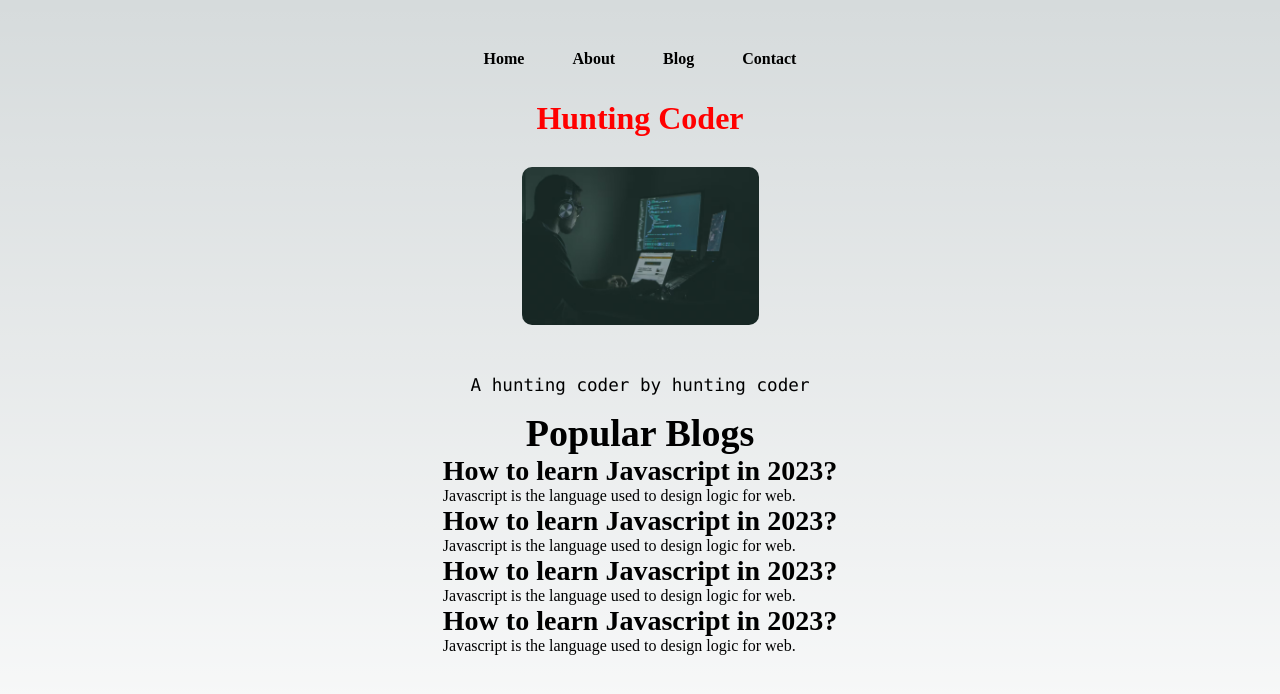
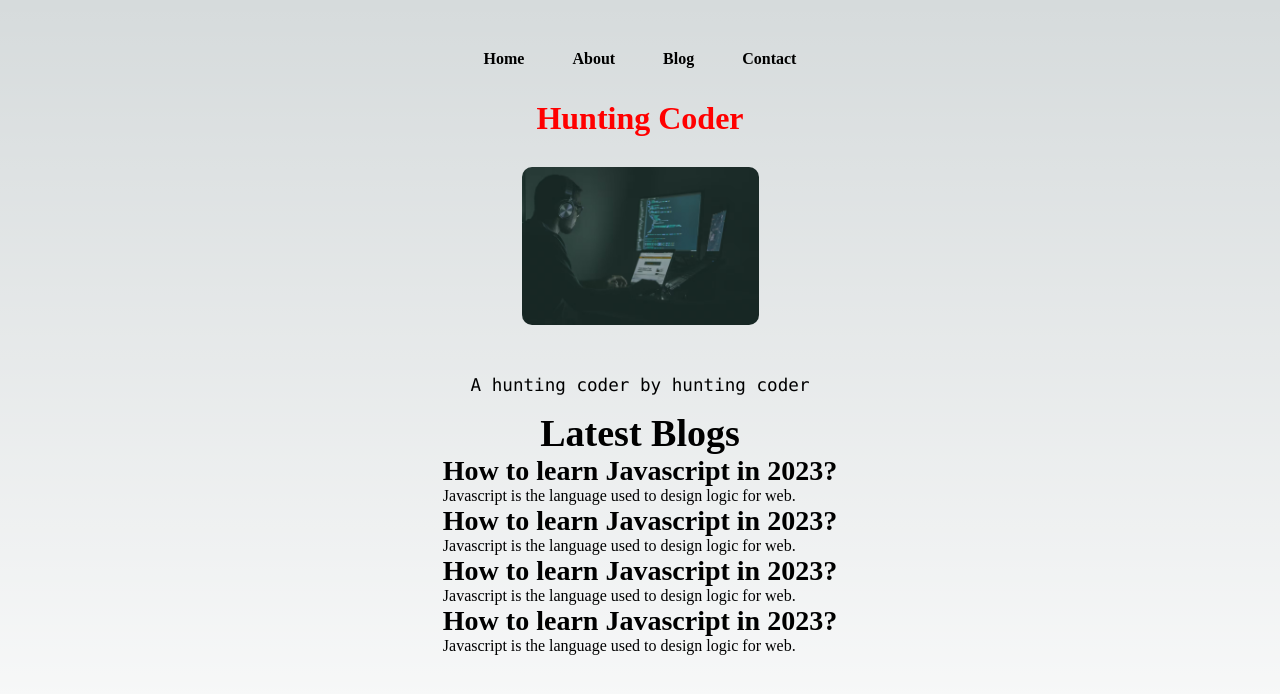
Before and after one commit to mayurigurav1997/nextjs1, a Next.js app: page / in a window 1280 px wide. Shown: the top 694 px of the page. Built offline with nearby package versions, Linux system fonts and the light colour scheme.

Commit message:
Navbar designed

```diff
--- /dev/null
+++ b/components/Navbar.js
@@ -0,0 +1,18 @@
+import React from 'react'
+import styles from '@/styles/Home.module.css'
+import Link from 'next/link'
+
+const Navbar = () => {
+    return (
+        <nav className={styles.mainnav}>
+            <ul>
+                <Link href='/'><li>Home</li></Link>
+                <Link href='/about'><li>About</li></Link>
+                <Link href='/blog'><li>Blog</li></Link>
+                <Link href='/contact'><li>Contact</li></Link>
+            </ul>
+        </nav>
+    )
+}
+
+export default Navbar
--- a/pages/_app.js
+++ b/pages/_app.js
@@ -1,6 +1,10 @@
 import '@/styles/globals.css'
 import '@/styles/style.css'
+import Navbar from '@/components/Navbar'
 
 export default function App({ Component, pageProps }) {
-  return <Component {...pageProps} />
+  return <>
+    <Navbar />
+    <Component {...pageProps} />
+  </>
 }
--- a/pages/index.js
+++ b/pages/index.js
@@ -1,7 +1,6 @@
 import Head from 'next/head'
 import Image from 'next/image'
 import Script from 'next/script'
-import Link from 'next/link'
 import { Inter } from 'next/font/google'
 import styles from '@/styles/Home.module.css'
 import Dummy from '@/components/dummy'
@@ -36,14 +35,7 @@
       </Head>
       {/* <Script src="/sc.js" strategy="lazyOnload"></Script>
        */}
-      <nav className={styles.mainnav}>
-        <ul>
-          <Link href='/'><li>Home</li></Link>
-          <Link href='/about'><li>About</li></Link>
-          <Link href='/blog'><li>Blog</li></Link>
-          <Link href='/contact'><li>Contact</li></Link>
-        </ul>
-      </nav>
+
       <main className={styles.main}>
         <h1 className={styles.title}>
           <span className="myspan dummy">Hunting Coder</span>
@@ -60,7 +52,7 @@
           A hunting coder by hunting coder
         </p>
 
-        <h2>Popular Blogs</h2>
+        <h2>Latest Blogs</h2>
         <div className="blogs">
           <div className="blogItem">
             <h3>How to learn Javascript in 2023?</h3>
```
